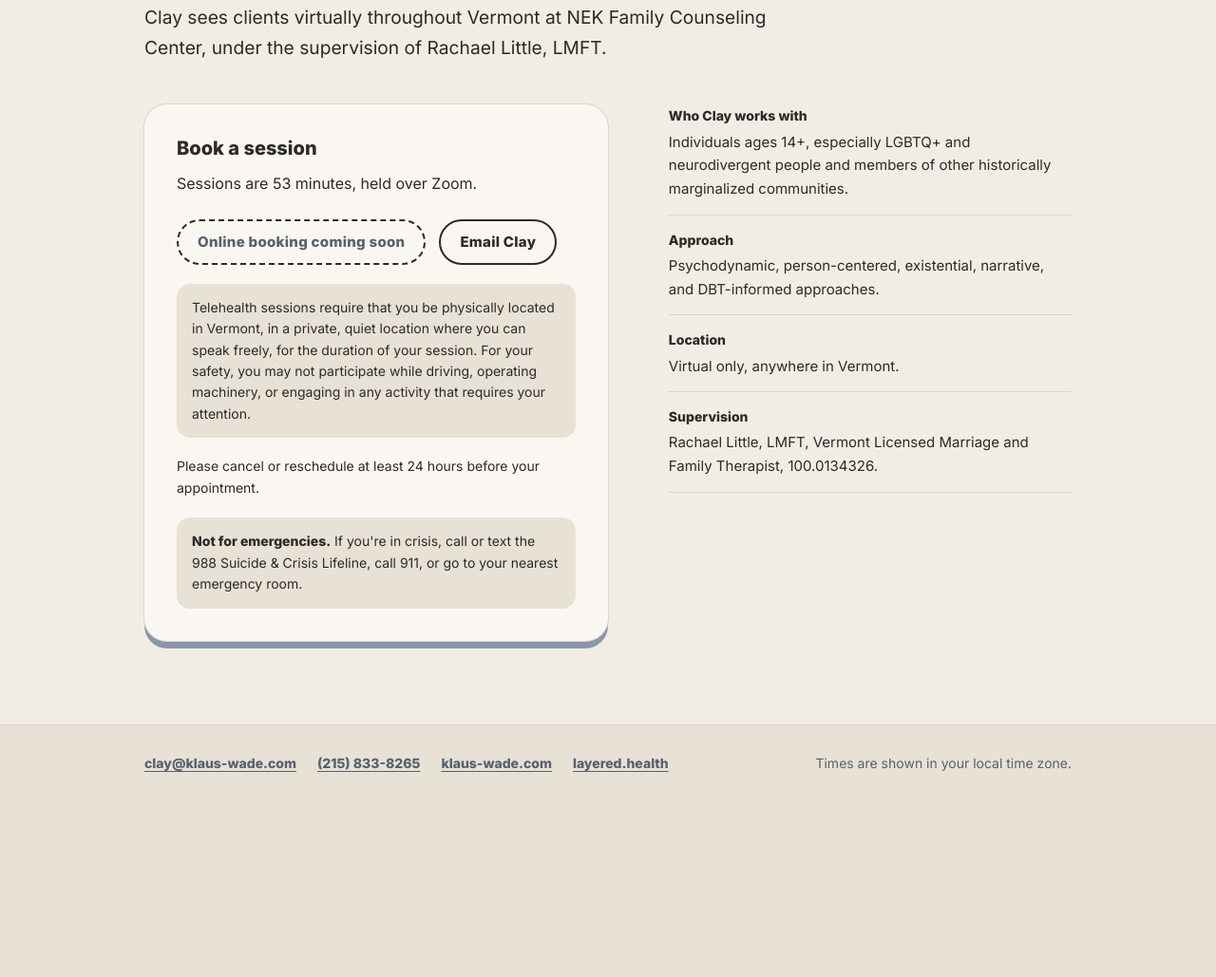
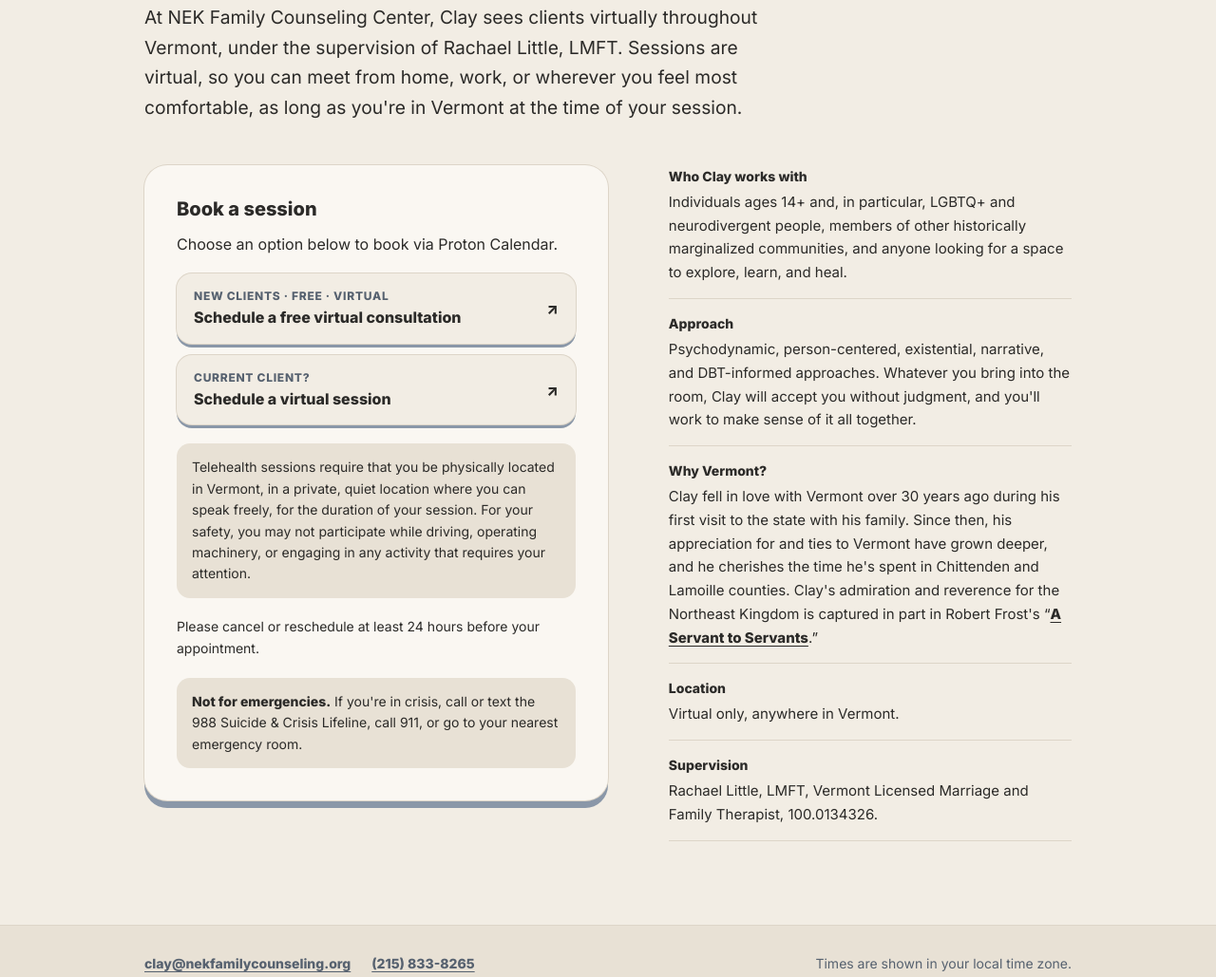
Before and after one commit to clay501/schedulewithclay, a plain HTML site: page vt/index.html in a window 1280 px wide. Shown: the part 284-1313 px from the top of the page at 95% size. Before the commit the page ends 1131 px from the top, so only its background shows below. Drawn offline with Linux system fonts and the light colour scheme; a web font is replaced by a local one.

Commit message:
VT page: Proton booking for new-client consultations and current-client sessions; copy from layered.health incl. Why Vermont?; NEK contact footer
Co-Authored-By: Claude Opus 5.5 <noreply@anthropic.com>
Claude-Session: https://claude.ai/code/session_01VvwTVaZD35pF16bf2jFZ3Z

```diff
--- a/brand.css
+++ b/brand.css
@@ -85,3 +85,5 @@ h1{margin:10px 0 0;font:900 clamp(2rem,5vw,3.4rem)/1.05 var(--display);letter-sp
 .lede a{text-underline-offset:3px}
 .lockup img{height:60px}
 @media (max-width:520px){.lockup img{height:46px}}
+.opts .opt{box-shadow:0 0 0 1px var(--line),0 4px 0 0 var(--edge,var(--sage))}
+.facts dd a{text-underline-offset:3px;font-weight:700}
--- a/vt/index.html
+++ b/vt/index.html
@@ -10,7 +10,7 @@
 <link rel="preconnect" href="https://fonts.googleapis.com">
 <link rel="preconnect" href="https://fonts.gstatic.com" crossorigin>
 <link rel="stylesheet" href="https://fonts.googleapis.com/css2?family=Inter:wght@400;800&amp;family=Unbounded:wght@900&amp;display=swap">
-<link rel="stylesheet" href="../brand.css?v=5">
+<link rel="stylesheet" href="../brand.css?v=6">
 </head>
 <body>
 <header class="hdr"><div class="wrap">
@@ -20,33 +20,37 @@
 <main><div class="wrap">
   <p class="kicker">NEK Family Counseling Center · Vermont</p>
   <h1>Therapy in Vermont</h1>
-  <p class="lede">Clay sees clients virtually throughout Vermont at NEK Family Counseling Center, under the supervision of Rachael Little, LMFT.</p>
+  <p class="lede">At NEK Family Counseling Center, Clay sees clients virtually throughout Vermont, under the supervision of Rachael Little, LMFT. Sessions are virtual, so you can meet from home, work, or wherever you feel most comfortable, as long as you're in Vermont at the time of your session.</p>
   <div class="detail">
     <section class="panel" style="--edge:var(--slate)" aria-labelledby="vt-book">
       <h2 id="vt-book">Book a session</h2>
-      <p>Sessions are 53 minutes, held over Zoom.</p>
-      <div class="btns">
-        <!-- BOOKING LINK: replace this span with <a class="btn" href="URL" target="_blank" rel="noopener">Book therapy in VT</a> -->
-        <span class="btn btn-pending" data-pending="vt">Online booking coming soon</span>
-        <a class="btn btn-quiet" href="mailto:clay@nekfamilycounseling.org">Email Clay</a>
+      <p>Choose an option below to book via Proton Calendar.</p>
+      <div class="opts" style="--edge:var(--slate)">
+        <a class="opt" href="https://calendar.proton.me/u/4/bookings#JqW-uXat4z48cGbfLY8wgMOOYOBAHCvkAFPTvy-cWHY=" target="_blank" rel="noopener">
+          <span class="opt-k">New clients · Free · Virtual</span>
+          <span class="opt-t">Schedule a free virtual consultation</span>
+        </a>
+        <a class="opt" href="https://calendar.proton.me/u/4/bookings#grKaL5PHzC2abQtlfzpi9twOUvg4L1ipxSwwcPGXqOc=" target="_blank" rel="noopener">
+          <span class="opt-k">Current client?</span>
+          <span class="opt-t">Schedule a virtual session</span>
+        </a>
       </div>
       <div class="note">Telehealth sessions require that you be physically located in Vermont, in a private, quiet location where you can speak freely, for the duration of your session. For your safety, you may not participate while driving, operating machinery, or engaging in any activity that requires your attention.</div>
       <p style="font-size:14px;margin-top:18px">Please cancel or reschedule at least 24 hours before your appointment.</p>
       <div class="note"><strong>Not for emergencies.</strong> If you're in crisis, call or text the 988 Suicide &amp; Crisis Lifeline, call 911, or go to your nearest emergency room.</div>
     </section>
     <dl class="facts">
-      <div><dt>Who Clay works with</dt><dd>Individuals ages 14+, especially LGBTQ+ and neurodivergent people and members of other historically marginalized communities.</dd></div>
-      <div><dt>Approach</dt><dd>Psychodynamic, person-centered, existential, narrative, and DBT-informed approaches.</dd></div>
+      <div><dt>Who Clay works with</dt><dd>Individuals ages 14+ and, in particular, LGBTQ+ and neurodivergent people, members of other historically marginalized communities, and anyone looking for a space to explore, learn, and heal.</dd></div>
+      <div><dt>Approach</dt><dd>Psychodynamic, person-centered, existential, narrative, and DBT-informed approaches. Whatever you bring into the room, Clay will accept you without judgment, and you'll work to make sense of it all together.</dd></div>
+      <div><dt>Why Vermont?</dt><dd>Clay fell in love with Vermont over 30 years ago during his first visit to the state with his family. Since then, his appreciation for and ties to Vermont have grown deeper, and he cherishes the time he's spent in Chittenden and Lamoille counties. Clay's admiration and reverence for the Northeast Kingdom is captured in part in Robert Frost's &ldquo;<a href="https://www.gutenberg.org/files/3026/3026-h/3026-h.htm#link2H_4_0009" target="_blank" rel="noopener">A Servant to Servants</a>.&rdquo;</dd></div>
       <div><dt>Location</dt><dd>Virtual only, anywhere in Vermont.</dd></div>
       <div><dt>Supervision</dt><dd>Rachael Little, LMFT, Vermont Licensed Marriage and Family Therapist, 100.0134326.</dd></div>
     </dl>
   </div>
 </div></main>
 <footer class="ftr"><div class="wrap">
-  <a href="mailto:clay@klaus-wade.com">clay@klaus-wade.com</a>
+  <a href="mailto:clay@nekfamilycounseling.org">clay@nekfamilycounseling.org</a>
   <a href="tel:+12158338265">(215) 833-8265</a>
-  <a href="https://klaus-wade.com">klaus-wade.com</a>
-  <a href="https://layered.health">layered.health</a>
   <span class="sp"></span>
   <span class="small">Times are shown in your local time zone.</span>
 </div></footer>
```
Also changed, not shown: index.html (+1 -1 lines), meet/index.html (+1 -1 lines), pa/index.html (+1 -1 lines).
